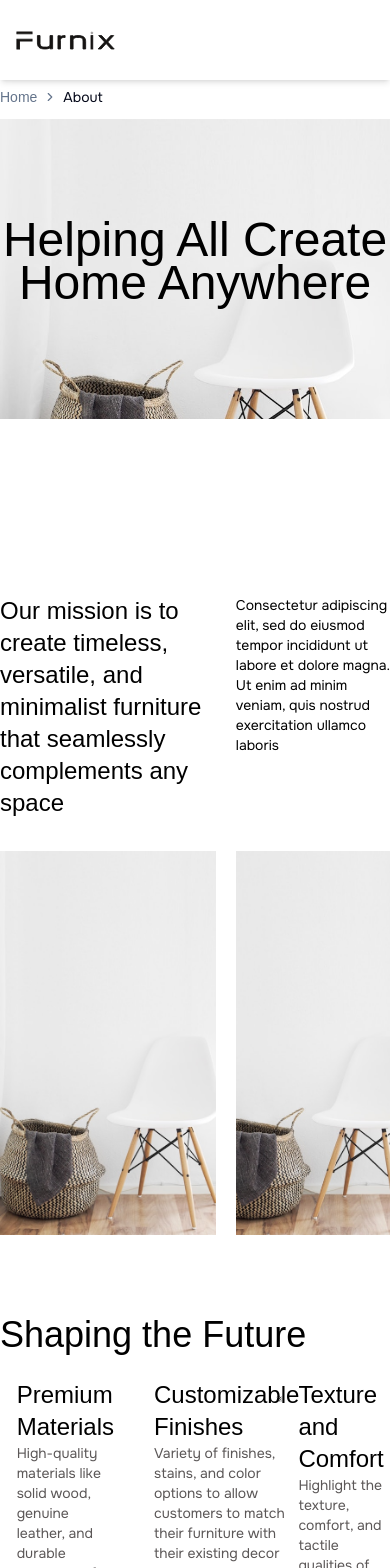
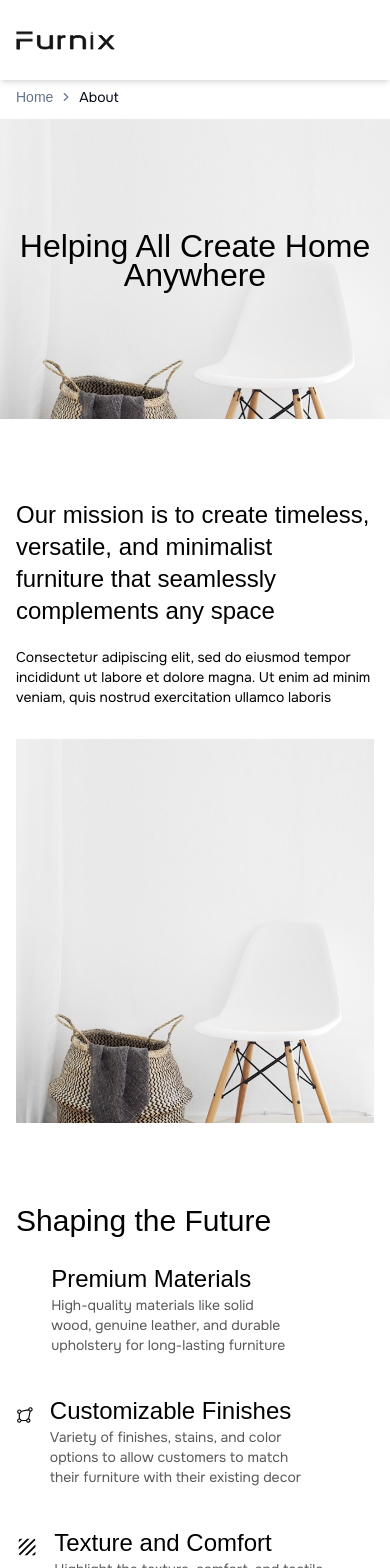
Before and after one commit to hengkianggia/furnix-app, a Next.js app: page /about in a window 390 px wide. Shown: the top 1568 px of the page. Built offline with nearby package versions, Linux system fonts and the light colour scheme; some icons are missing; a web font is replaced by a local one.

Commit message:
Feature/hengki/responsive about page

```diff
--- a/src/app/about/page.tsx
+++ b/src/app/about/page.tsx
@@ -13,7 +13,7 @@ export const metadata: Metadata = {
 
 const About = () => {
   return (
-    <Div column className="gap-44">
+    <Div column className="gap-44 max-md:gap-20 max-lg:gap-32">
       <Headers title="Helping All Create Home Anywhere" />
       <Details />
       <BannerAbout />
--- a/src/components/BreadcrumGroup.tsx
+++ b/src/components/BreadcrumGroup.tsx
@@ -18,8 +18,6 @@ export function BreadcrumGroup() {
 
   const { category, id } = useParams();
 
-  console.log(pathNew.length);
-  console.log(category, id);
   return (
     <Breadcrumb>
       <BreadcrumbList>
--- a/src/components/Navbar.tsx
+++ b/src/components/Navbar.tsx
@@ -11,10 +11,6 @@ import {
   Sheet,
   SheetClose,
   SheetContent,
-  SheetDescription,
-  SheetFooter,
-  SheetHeader,
-  SheetTitle,
   SheetTrigger,
 } from "@/components/ui/sheet";
 
@@ -175,7 +171,9 @@ const Navbar = () => {
                         className="cursor-pointer text-3xl hover:text-myOrange transition-all"
                         key={item.name}
                       >
+                        <SheetClose asChild>
                           <Link href={item.path}>{item.name}</Link>
+                        </SheetClose>
                       </li>
                     ))}
                   </ul>
@@ -183,11 +181,12 @@ const Navbar = () => {
 
                 <Div flex column className="gap-10 items-end">
                   <Div flex itemsCenter className="gap-2 text-3xl" pointer>
-                    <Icon icon={Icons.Search} className="text-2xl"/>
+                    <Icon icon={Icons.Search} className="text-2xl" />
                     <p>Search</p>
                   </Div>
 
                   <Link href={"/wishlist"}>
+                    <SheetClose asChild>
                       <Div
                         flex
                         itemsCenter
@@ -197,14 +196,19 @@ const Navbar = () => {
                         onMouseLeave={() => setLike(!like)}
                       >
                         {like ? (
-                        <Icon icon={Icons.HeartFill} className="text-red-500 text-2xl" />
+                          <Icon
+                            icon={Icons.HeartFill}
+                            className="text-red-500 text-2xl"
+                          />
                         ) : (
-                        <Icon icon={Icons.Heart} className="text-2xl"/>
+                          <Icon icon={Icons.Heart} className="text-2xl" />
                         )}
                         <p>Wishlist</p>
                       </Div>
+                    </SheetClose>
                   </Link>
-                  <Link href={"/cart"} className="w-full">
+                  <Link href={"/cart"}>
+                    <SheetClose asChild className="w-full">
                       <Div
                         full
                         flex
@@ -219,6 +223,7 @@ const Navbar = () => {
                         <p className="group-hover:text-white">Cart</p>
                         <p className="group-hover:text-white text-lg">$100</p>
                       </Div>
+                    </SheetClose>
                   </Link>
                 </Div>
               </SheetContent>
--- a/src/components/pages/Banner.tsx
+++ b/src/components/pages/Banner.tsx
@@ -60,7 +60,12 @@ export const Banner2 = () => {
           </h1>
 
           {/* icon */}
-          <Div flex itemsCenter between className="max-md:w-full max-lg:w-[80%]">
+          <Div
+            flex
+            itemsCenter
+            between
+            className="max-md:w-full max-lg:w-[80%]"
+          >
             <h4 className="uppercase">Alysa Keebler</h4>
             <Div flex itemsCenter gap={3}>
               <Icon icon={Icons.ArrowLeft} className="text-xl cursor-pointer" />
@@ -108,29 +113,32 @@ export const Banner2 = () => {
 
 export const BannerAbout = () => {
   return (
-    <section className="w-full py-28 bg-myBrokenWhite">
-      <Wrapper full column className="space-y-10">
+    <section className="w-full py-28 bg-myBrokenWhite max-md:py-16">
+      <Wrapper full column className="space-y-10 max-md:px-4 max-lg:px-10">
         <Div full column itemsCenter className="space-y-8">
-          <h1 className="text-48 font-thin">A Growing Customer Community</h1>
-          <Div full flex center className="gap-8 px-24">
+          <h1 className="text-48 font-thin max-md:text-32 max-md:text-center max-md:leading-8">
+            A Growing Customer Community
+          </h1>
+
+          <Div full flex center itemsCenter className="gap-8 px-24 max-md:px-0 max-md:gap-3 max-lg:px-3">
             <Div column itemsCenter className="text-center gap-5">
-              <h2 className="text-4xl">biggest</h2>
+              <h2 className="text-4xl max-md:text-2xl">biggest</h2>
               <Separator />
-              <p className="w-[60%] text-myDarkGray">
+              <p className="w-[60%] text-myDarkGray max-md:w-full">
                 One of the biggest players in the home retail industry
               </p>
             </Div>
             <Div column itemsCenter className="text-center gap-5">
-              <h2 className="text-4xl">&gt; 20 000</h2>
+              <h2 className="text-4xl max-md:text-2xl">&gt; 20 000</h2>
               <Separator />
-              <p className="w-[60%] text-myDarkGray">
+              <p className="w-[60%] text-myDarkGray max-md:w-full">
                 Offering products for all your home requirements
               </p>
             </Div>
             <Div column itemsCenter className="text-center gap-5">
-              <h2 className="text-4xl">1.8 Million</h2>
+              <h2 className="text-4xl max-md:text-2xl">1.8 Million</h2>
               <Separator />
-              <p className="w-[60%] text-myDarkGray">
+              <p className="w-[60%] text-myDarkGray max-md:w-full">
                 Continuously growing with an ever-expanding customer base
               </p>
             </Div>
@@ -150,7 +158,7 @@ export const BannerShop = () => {
   return (
     <Wrapper full flex itemsCenter className="p-10 bg-myBrokenWhite">
       <Div className="basis-5/12 space-y-8">
-        <h1 className="text-4xl font-thin text-balance">
+        <h1 className="text-4xl max-md:text-2xl font-thin text-balance">
           Get new products and promotions in your inbox
         </h1>
         <p className="text-sm text-myDarkGray text-balance">
@@ -199,7 +207,7 @@ export const BannerWishlist = () => {
     <section className="w-full bg-myBrokenWhite pt-10 relative h-80 overflow-hidden">
       <Wrapper className="grid grid-cols-2 gap-10 px-32 items-center z-30">
         <Div className="space-y-7">
-          <h1 className="text-4xl text-balance font-thin">
+          <h1 className="text-4xl max-md:text-2xl text-balance font-thin">
             We&apos;re solving the biggest problems in furniture
           </h1>
 
--- a/src/components/pages/Headers.tsx
+++ b/src/components/pages/Headers.tsx
@@ -12,7 +12,7 @@ interface Props {
 const Headers = ({ title, desc }: Props) => {
   return (
     <section className="w-full overflow-hidden">
-      <Wrapper>
+      <Wrapper className="max-md:px-4 max-lg:px-10">
         <BreadcrumGroup />
       </Wrapper>
 
@@ -22,7 +22,7 @@ const Headers = ({ title, desc }: Props) => {
           itemsCenter
           className="max-w-[700px] text-center space-y-4 z-20"
         >
-          <h1 className="text-48 leading-superThin font-thin">{title}</h1>
+          <h1 className="text-48 leading-superThin font-thin max-md:text-32">{title}</h1>
           <p className="max-w-[70%] text-myDarkGray text-sm">{desc}</p>
         </Div>
 
--- a/src/components/pages/about/CustomFurniture.tsx
+++ b/src/components/pages/about/CustomFurniture.tsx
@@ -10,8 +10,8 @@ import React from "react";
 const CustomFurniture = () => {
   return (
     <Div as={"section"} full>
-      <Wrapper full flex between itemsCenter className="px-32 gap-6">
-        <Div className="basis-6/12 space-y-4">
+      <Wrapper full flex between itemsCenter className="px-32 gap-6 max-md:px-4 max-lg:px-10 max-md:flex-col">
+        <Div className="basis-6/12 space-y-4 max-md:text-center">
           <h1 className="text-4xl font-thin text-balance">
             120+ Fabrics for Your Custom Furniture
           </h1>
@@ -22,7 +22,7 @@ const CustomFurniture = () => {
             exercitation ullamco laboris
           </p>
 
-          <Div full flex between className="w-[80%]">
+          <Div full flex between className="w-[80%] max-md:w-full">
             <Input
               type="email"
               placeholder="Enter your email"
@@ -38,7 +38,7 @@ const CustomFurniture = () => {
         </Div>
 
         {/* images */}
-        <Div className="basis-6/12">
+        <Div className="basis-6/12 max-md:w-full">
           <Images className="aspect-square rounded-md" />
         </Div>
       </Wrapper>
--- a/src/components/pages/about/Details.tsx
+++ b/src/components/pages/about/Details.tsx
@@ -46,9 +46,9 @@ const listSHaping = [
 const Details = () => {
   return (
     <section className="w-full">
-      <Wrapper full className="space-y-20">
+      <Wrapper full className="space-y-20 max-md:px-4 max-lg:px-10">
         <Div full column className="gap-8 overflow-hidden">
-          <Div flex className="gap-5">
+          <Div flex className="gap-5 max-md:flex-col">
             <h3 className="text-2xl basis-7/12 text-balance">
               Our mission is to create timeless, versatile, and minimalist
               furniture that seamlessly complements any space
@@ -61,18 +61,18 @@ const Details = () => {
           </Div>
 
           <Div flex className="gap-5 overflow-hidden">
-            <Div className="basis-7/12">
+            <Div className="basis-7/12 max-md:basis-full">
               <Images className="h-96" />
             </Div>
-            <Div className="basis-5/12">
+            <Div className="basis-5/12 max-md:hidden">
               <Images className="h-96" />
             </Div>
           </Div>
         </Div>
 
         <Div full className="space-y-6">
-          <h1 className="text-4xl font-thin">Shaping the Future</h1>
-          <Div grid className="grid-cols-3 gap-6 gap-y-10">
+          <h1 className="text-4xl font-thin max-md:text-3xl">Shaping the Future</h1>
+          <Div grid className="grid-cols-3 gap-6 gap-y-10 max-md:grid-cols-1 max-lg:grid-cols-2">
             {listSHaping.map((item, index) => (
               <ItemShaping
                 key={index}
--- a/src/components/pages/about/OurStore.tsx
+++ b/src/components/pages/about/OurStore.tsx
@@ -31,7 +31,7 @@ const OurStore = () => {
       <Wrapper full column itemsCenter className="gap-6">
         <h1 className="text-4xl font-thin">Visit Our Stores</h1>
 
-        <Div full grid className="grid-cols-2 gap-4 px-32">
+        <Div full grid className="grid-cols-2 gap-4 px-32 max-md:px-4 max-lg:px-10 max-md:grid-cols-1">
           {location.map((item, index) => (
             <ItemLocation
               key={index}
@@ -41,7 +41,7 @@ const OurStore = () => {
           ))}
         </Div>
 
-        <Div className="w-[50%] text-center mt-20 space-y-3">
+        <Div className="w-[50%] text-center mt-20 space-y-3 max-md:w-[80%]">
           <h1 className="text-3xl font-thin">Not in your town yet?</h1>
           <p className="text-sm text-myDarkGray">
             Consectetur adipiscing elit, sed do eiusmod tempor incididunt ut
```
Lines whose indentation alone changed are shown as unchanged.
